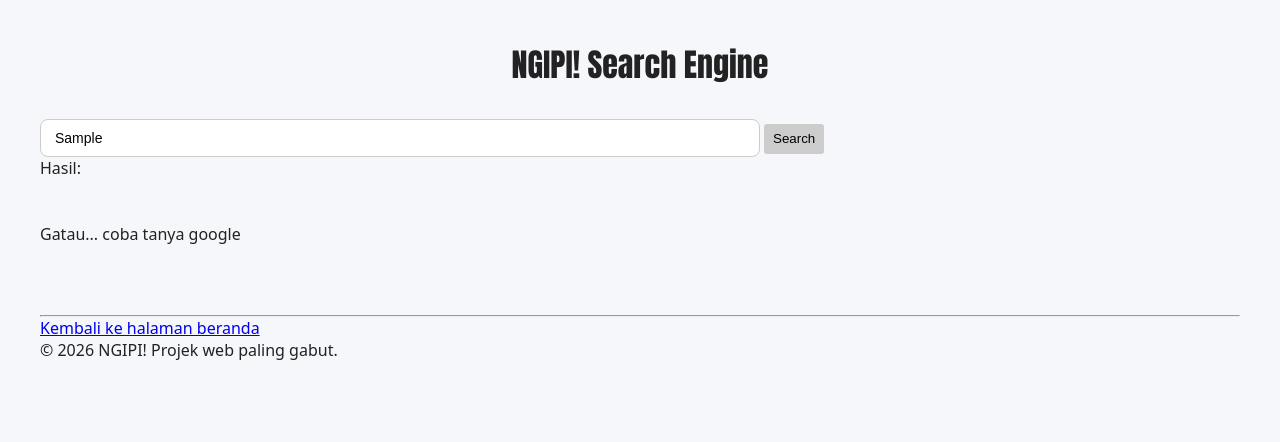
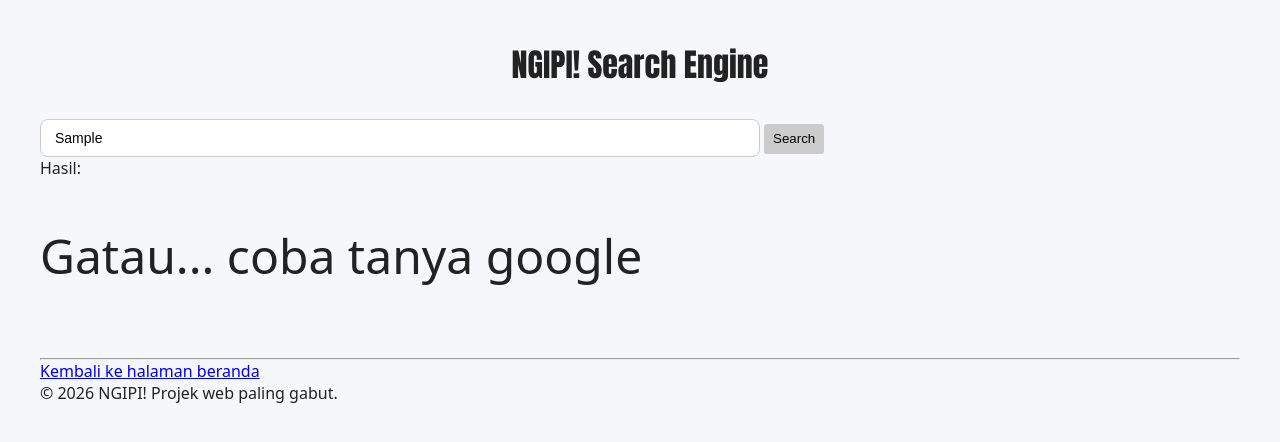
Before and after one commit to ArgusCalonDev/NGIPI, a website built with Vite: page ngipi/search-engine.html in a window 1280 px wide. Both pictures are taken after typing "Sample" into the empty fields and a click on the button "Search". Built offline with nearby package versions, Linux system fonts and the light colour scheme.

Commit message:
Edit: perbesar ukuran font output

```diff
--- a/ngipi/src/generator-alasan-telat.css
+++ b/ngipi/src/generator-alasan-telat.css
@@ -36,3 +36,7 @@ header {
 hr {
     margin-top: 300px;
 }
+
+#lists li {
+    font-size: 1.5rem;
+}
--- a/ngipi/src/hari-ini-kebuang-berapa.css
+++ b/ngipi/src/hari-ini-kebuang-berapa.css
@@ -50,6 +50,7 @@ header {
 #output {
   margin-top: 70px;
   margin-bottom: 70px;
+  font-size: 3rem;
 }
 
 hr {
--- a/ngipi/src/jangan-dipencet.css
+++ b/ngipi/src/jangan-dipencet.css
@@ -26,6 +26,7 @@ body {
 
 #output {
     margin-top: 100px;
+    font-size: 3rem;
 }
 
 hr {
--- a/ngipi/src/kalkulator.css
+++ b/ngipi/src/kalkulator.css
@@ -44,4 +44,5 @@ input {
 
 #output {
     margin-top: 50px;
+    font-size: 3rem;
 }
--- a/ngipi/src/klik-1000-kali.css
+++ b/ngipi/src/klik-1000-kali.css
@@ -36,4 +36,5 @@ hr {
 
 #output {
     margin-top: 40px;
+    font-size: 3rem;
 }
--- a/ngipi/src/pembuat-keputusan.css
+++ b/ngipi/src/pembuat-keputusan.css
@@ -30,6 +30,7 @@ h1 {
 
 #output {
     margin-top: 50px;
+    font-size: 3rem;
 }
 
 hr {
--- a/ngipi/src/pendeteksi-overthinking.css
+++ b/ngipi/src/pendeteksi-overthinking.css
@@ -30,6 +30,7 @@ h1 {
 
 #output {
     margin-top: 50px;
+    font-size: 3rem;
 }
 
 hr {
--- a/ngipi/src/real-login.css
+++ b/ngipi/src/real-login.css
@@ -80,6 +80,10 @@ h3 {
   background: #3a0ca3;
 }
 
+#output {
+    font-size: 3rem;
+}
+
 hr {
     margin-top: 100px;
 }
--- a/ngipi/src/search-engine.css
+++ b/ngipi/src/search-engine.css
@@ -41,6 +41,10 @@ h1 {
     transform: scale(2, 2);
 }
 
+#output {
+    font-size: 3rem;
+}
+
 hr {
     margin-top: 70px;
 }
--- a/ngipi/src/tombol-random.css
+++ b/ngipi/src/tombol-random.css
@@ -42,3 +42,7 @@ header {
     transform: scale(2);
     cursor: pointer;
 }
+
+#output {
+    font-size: 3rem;
+}
--- a/ngipi/src/tunggu-60-detik.css
+++ b/ngipi/src/tunggu-60-detik.css
@@ -21,4 +21,5 @@ header {
 
 #output {
     margin-top: 70px;
+    font-size: 3rem;
 }
```
